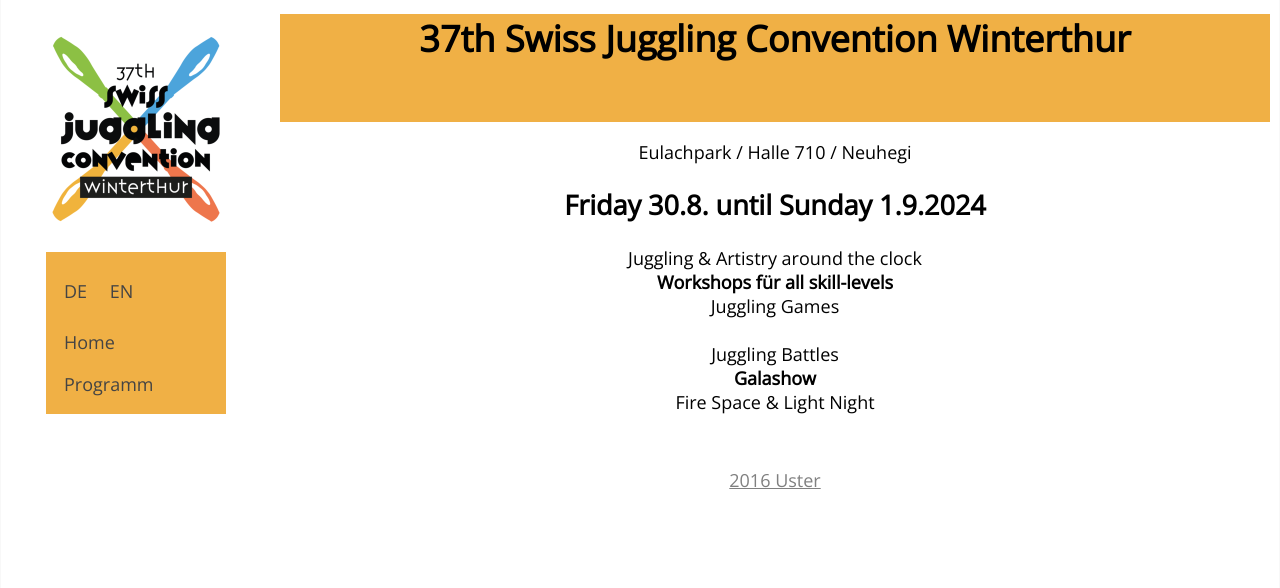
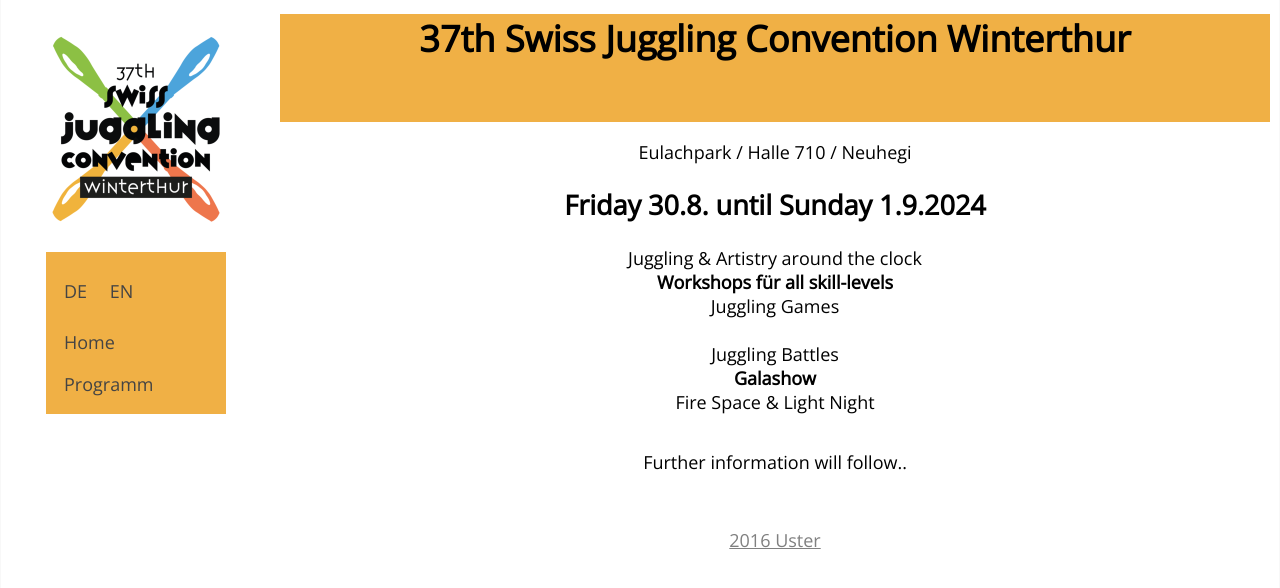
Before and after one commit to helbling/sjf2024, a SvelteKit app: page /1 in a window 1280 px wide. Shown: the top 588 px of the page. Built offline with nearby package versions, Linux system fonts and the light colour scheme.

Commit message:
add comment on further information following

```diff
--- a/src/routes/[lang]/+page.svelte
+++ b/src/routes/[lang]/+page.svelte
@@ -10,6 +10,7 @@
 	ul { list-style-type:none; padding:0; margin:0 }
 	.bold { font-weight:bold }
 	/*footer { position:absolute; bottom:0; text-align:center;  } */
+	.further_info { margin-top:2em }
 	footer { margin-top:3em; text-align:center;  }
 	footer a { color:gray }
 </style>
@@ -51,6 +52,8 @@
 </ul>
 
 {/if}
+
+<p class=further_info>{t('Weitere Infos folgen..', 'Further information will follow..')}</p>
+
 </div>
-
 <footer><a href="https://jonglierfestival.ch/2016/">2016 Uster</a></footer>
```
